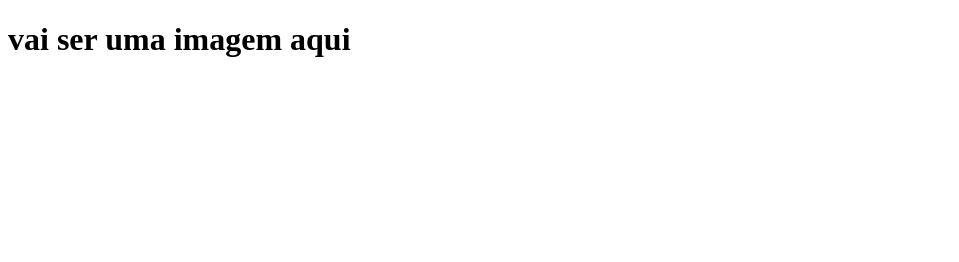
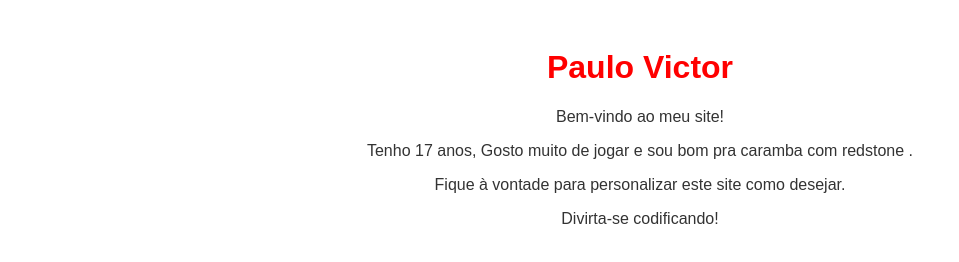
Before and after one commit to TINHOZ0/SITE-criativo-ALURA, a plain HTML site: page index.html in a window 1280 px wide. Shown: the whole page, without its empty margins (0-959 px from the left). Drawn offline with Linux system fonts and the light colour scheme.

Commit message:
Add files via upload

```diff
--- a/index.html
+++ b/index.html
@@ -1,14 +1,30 @@
 <!DOCTYPE html>
-<html lang="en">
+<html lang="pt-br">
 <head>
     <meta charset="UTF-8">
-    <meta http-equiv="X-UA-Compatible" content="IE=edge">
     <meta name="viewport" content="width=device-width, initial-scale=1.0">
-    <title>Document</title>
+    <title>Paulo Victor - Meu Site</title>
+    <style>
+        body {
+            font-family: Arial, sans-serif;
+            text-align: center;
+            padding: 20px;
+        }
+
+        h1 {
+            color: #ff0000;
+        }
+
+        p {
+            color: #333;
+        }
+    </style>
 </head>
 <body>
-    <header>
-        <h1>vai ser uma imagem aqui  </h1>
-    </header>
+    <h1>Paulo Victor</h1>
+    <p>Bem-vindo ao meu site!</p>
+    <p>Tenho 17 anos, Gosto muito de jogar e sou bom pra caramba com redstone .</p>
+    <p>Fique à vontade para personalizar este site como desejar.</p>
+    <p>Divirta-se codificando!</p>
 </body>
 </html>
--- a/style.css
+++ b/style.css
@@ -0,0 +1,4 @@
+header {
+    background-color: #424E61;
+    color: white;
+}
```
